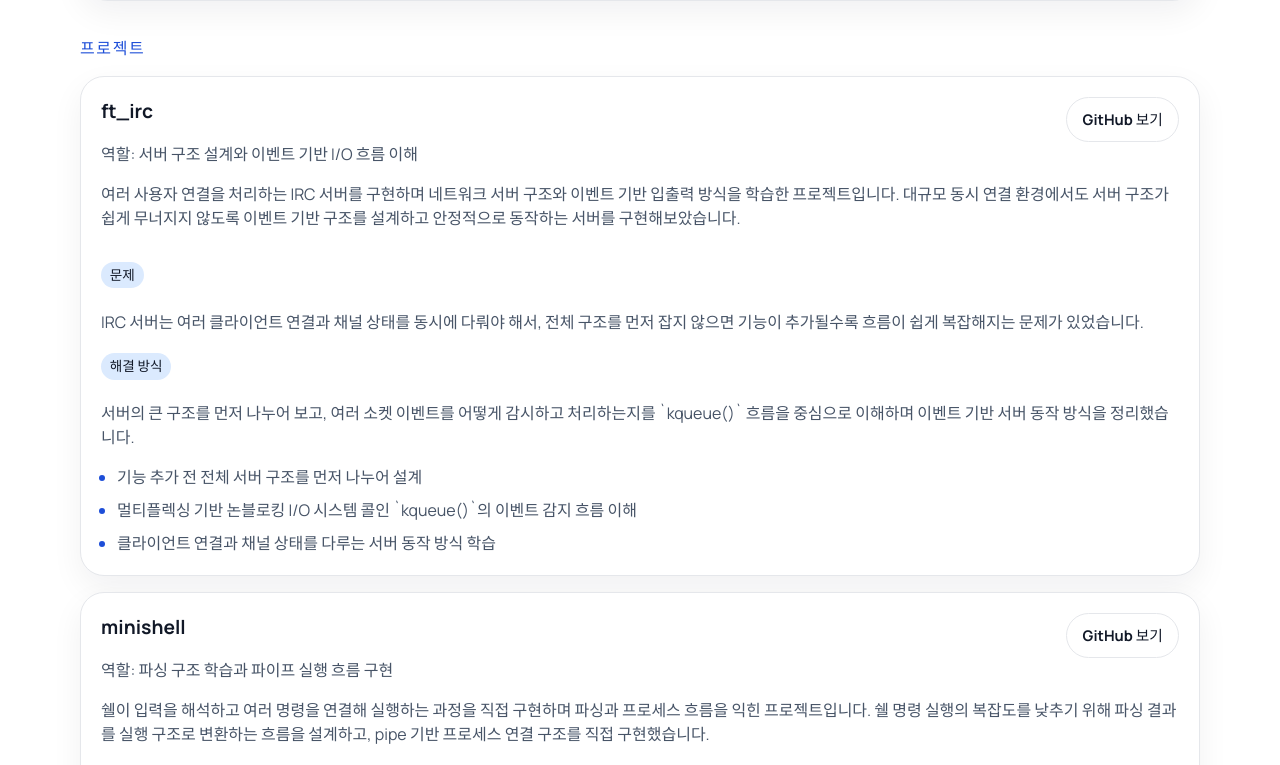
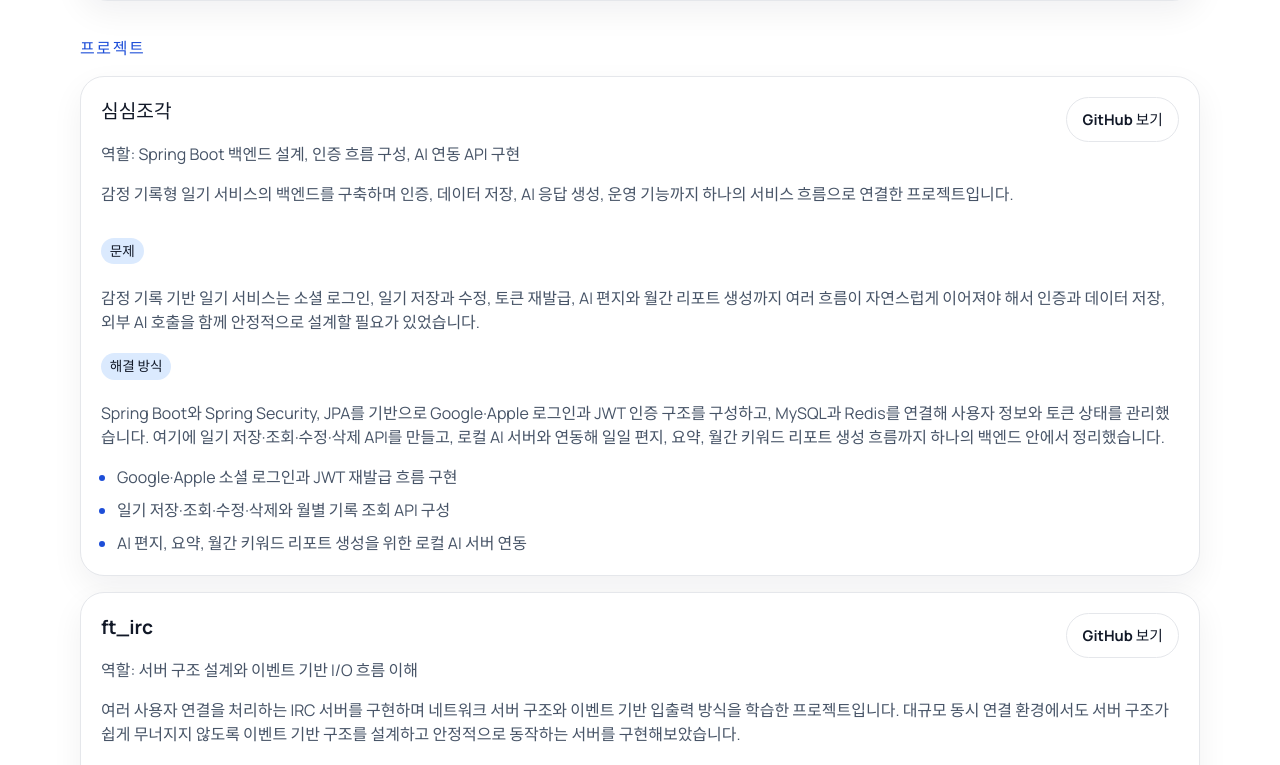
Before and after one commit to InryeolChoi/inchoi.github.io, a React (Vite) app: page / in a window 1280 px wide. Shown: the part 3895-4660 px from the top of the page. Built offline with nearby package versions, Linux system fonts and the light colour scheme.

Commit message:
Add SimSim project to portfolio

```diff
--- a/src/data/siteContent.ts
+++ b/src/data/siteContent.ts
@@ -265,9 +265,50 @@ export const portfolioItems: PortfolioItem[] = [
     techStack: ["React", "TypeScript", "Vite", "Motion"],
     githubUrl: "https://github.com/InryeolChoi/inchoi.github.io",
   },
+  {
+    title: "심심조각",
+    description: {
+      ko: "감정 기록 기반 일기 서비스의 Spring Boot 백엔드로, 소셜 로그인과 일기 관리, AI 편지, 월간 리포트 흐름을 하나로 연결한 프로젝트입니다.",
+      en: "A Spring Boot backend for an emotion-based diary service that ties together social login, diary management, AI letters, and monthly reports.",
+    },
+    techStack: ["Spring Boot", "Java", "MySQL", "Redis", "JWT"],
+    githubUrl: "https://github.com/InryeolChoi/simsim-server",
+  },
 ];
 
 export const projectItems: ProjectItem[] = [
+  {
+    title: "심심조각",
+    role: {
+      ko: "Spring Boot 백엔드 설계, 인증 흐름 구성, AI 연동 API 구현",
+      en: "Spring Boot backend design, authentication flow setup, and AI-integrated API implementation",
+    },
+    problem: {
+      ko: "감정 기록 기반 일기 서비스는 소셜 로그인, 일기 저장과 수정, 토큰 재발급, AI 편지와 월간 리포트 생성까지 여러 흐름이 자연스럽게 이어져야 해서 인증과 데이터 저장, 외부 AI 호출을 함께 안정적으로 설계할 필요가 있었습니다.",
+      en: "An emotion-based diary service needed social login, diary creation and editing, token refresh, AI letters, and monthly reports to work together smoothly, so authentication, persistence, and AI integration had to be designed as one stable flow.",
+    },
+    approach: {
+      ko: "Spring Boot와 Spring Security, JPA를 기반으로 Google·Apple 로그인과 JWT 인증 구조를 구성하고, MySQL과 Redis를 연결해 사용자 정보와 토큰 상태를 관리했습니다. 여기에 일기 저장·조회·수정·삭제 API를 만들고, 로컬 AI 서버와 연동해 일일 편지, 요약, 월간 키워드 리포트 생성 흐름까지 하나의 백엔드 안에서 정리했습니다.",
+      en: "Using Spring Boot, Spring Security, and JPA, I set up Google and Apple login with JWT-based authentication and connected MySQL and Redis to manage user data and token state. On top of that, I built diary create, read, update, and delete APIs and integrated a local AI server so daily letters, summaries, and monthly keyword reports could be handled within a single backend flow.",
+    },
+    summary: {
+      ko: "감정 기록형 일기 서비스의 백엔드를 구축하며 인증, 데이터 저장, AI 응답 생성, 운영 기능까지 하나의 서비스 흐름으로 연결한 프로젝트입니다.",
+      en: "A project where I built the backend for an emotion-tracking diary service, connecting authentication, persistence, AI response generation, and operational features into one service flow.",
+    },
+    highlights: {
+      ko: [
+        "Google·Apple 소셜 로그인과 JWT 재발급 흐름 구현",
+        "일기 저장·조회·수정·삭제와 월별 기록 조회 API 구성",
+        "AI 편지, 요약, 월간 키워드 리포트 생성을 위한 로컬 AI 서버 연동",
+      ],
+      en: [
+        "Implemented Google and Apple social login with JWT refresh flow",
+        "Built diary create, read, update, delete, and monthly record query APIs",
+        "Integrated a local AI server for AI letters, summaries, and monthly keyword reports",
+      ],
+    },
+    githubUrl: "https://github.com/InryeolChoi/simsim-server",
+  },
   {
     title: "ft_irc",
     role: {
```
